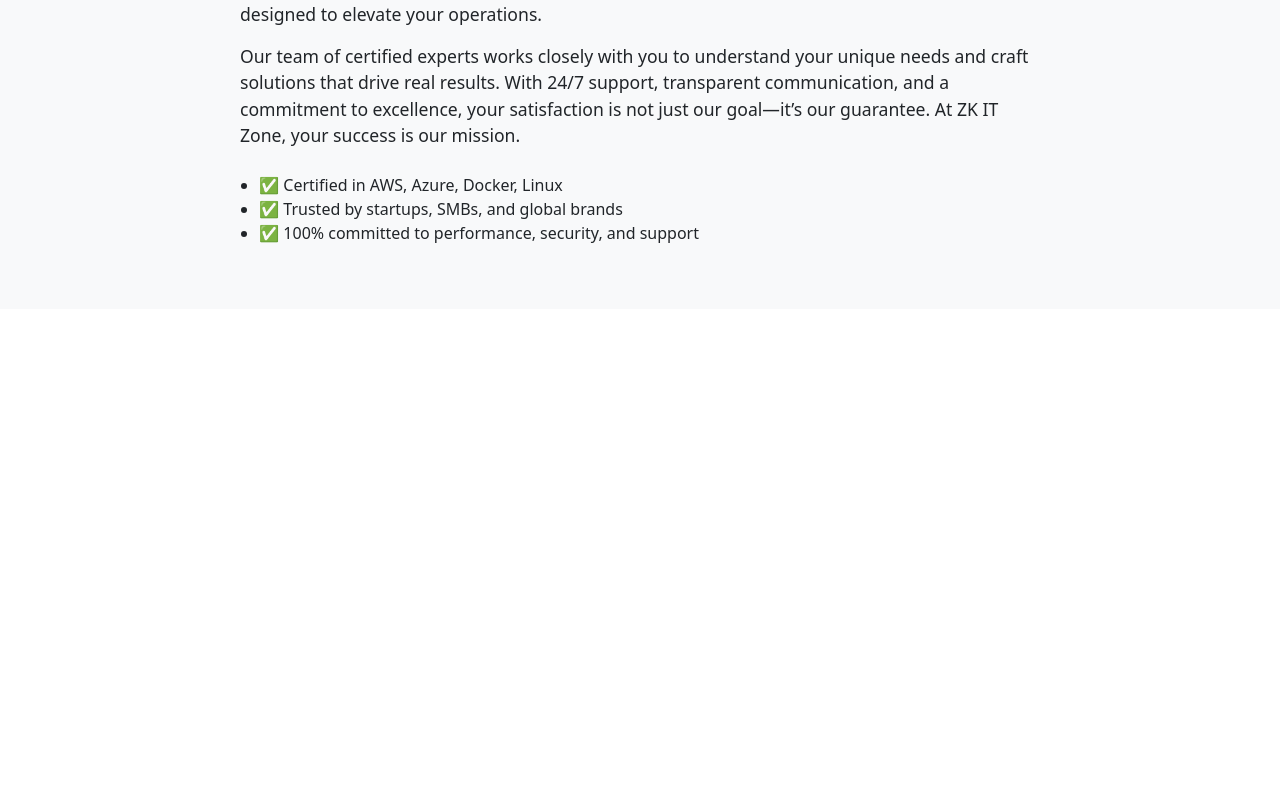
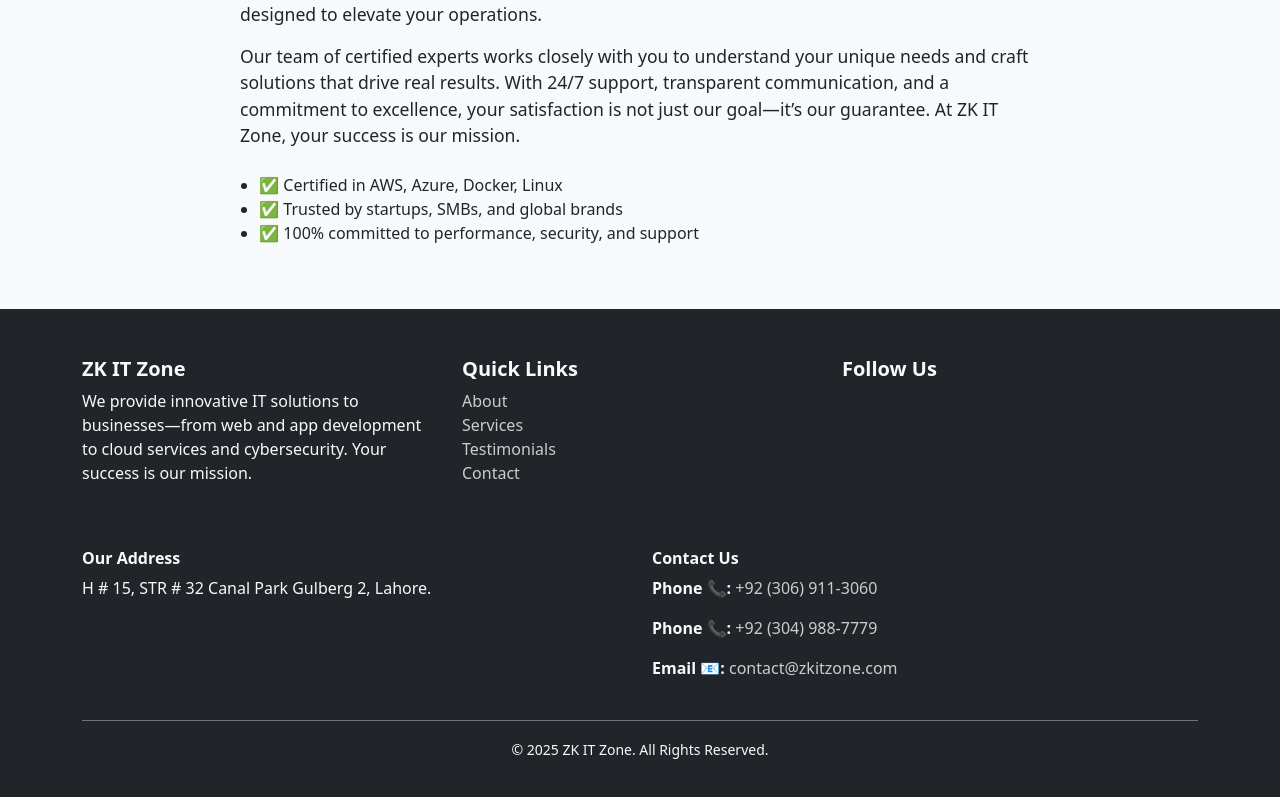
Before and after one commit to DevOpsNazim/zkitzone-landing, a React (Create React App) app: page / in a window 1280 px wide. Shown: the part 989-1786 px from the top of the page. Before the commit the page ends 1298 px from the top, so only its background shows below. Built offline with nearby package versions, Linux system fonts and the light colour scheme.

Commit message:
footer add

```diff
--- a/src/App.js
+++ b/src/App.js
@@ -2,6 +2,8 @@
 import Hero from "./components/Hero";
 import { Navbar } from "./components/Navbar";
 import { About } from "./components/About";
+import { Footer } from "./components/Footer";
+
 
 function App() {
   return (
@@ -9,6 +11,7 @@
       <Navbar />
       <Hero />
       <About />
+      <Footer/>
     </>
   );
 }
--- /dev/null
+++ b/src/components/Footer.js
@@ -0,0 +1,102 @@
+import React from "react";
+import "../css/Footer.css";
+
+export const Footer = () => {
+  return (
+    <footer className="footer bg-dark text-light py-5">
+      <div className="container">
+        <div className="row mb-4">
+          {/* Company Info */}
+          <div className="col-md-4 mb-4">
+            <h5 className="fw-bold">ZK IT Zone</h5>
+            <p>
+              We provide innovative IT solutions to businesses—from web and app
+              development to cloud services and cybersecurity. Your success is
+              our mission.
+            </p>
+          </div>
+
+          {/* Quick Links */}
+          <div className="col-md-4 mb-4">
+            <h5 className="fw-bold">Quick Links</h5>
+            <ul className="list-unstyled">
+              <li>
+                <a href="#about" className="footer-link">
+                  About
+                </a>
+              </li>
+              <li>
+                <a href="#services" className="footer-link">
+                  Services
+                </a>
+              </li>
+              <li>
+                <a href="#testimonials" className="footer-link">
+                  Testimonials
+                </a>
+              </li>
+              <li>
+                <a href="#contact" className="footer-link">
+                  Contact
+                </a>
+              </li>
+            </ul>
+          </div>
+
+          {/* Social */}
+          <div className="col-md-4 mb-4">
+            <h5 className="fw-bold">Follow Us</h5>
+            <div className="d-flex gap-3">
+              <a href="https://facebook.com" className="footer-social">
+                <i className="fab fa-facebook"></i>
+              </a>
+              <a href="https://twitter.com" className="footer-social">
+                <i className="fab fa-twitter"></i>
+              </a>
+              <a href="https://linkedin.com" className="footer-social">
+                <i className="fab fa-linkedin"></i>
+              </a>
+              <a href="https://instagram.com" className="footer-social">
+                <i className="fab fa-instagram"></i>
+              </a>
+            </div>
+          </div>
+        </div>
+
+        {/* Contact Info */}
+        <div className="row mb-4">
+          <div className="col-md-6">
+            <h6 className="fw-semibold">Our Address</h6>
+            <p>H # 15, STR # 32 Canal Park Gulberg 2, Lahore.</p>
+          </div>
+          <div className="col-md-6">
+            <h6 className="fw-semibold">Contact Us</h6>
+            <p>
+              <strong>Phone 📞:</strong>{" "}
+              <a href="tel:+923069113060" className="footer-link">
+                +92 (306) 911-3060
+              </a>
+            </p>
+            <p>
+              <strong>Phone 📞:</strong>{" "}
+              <a href="tel:+923049887779" className="footer-link">
+                +92 (304) 988-7779
+              </a>
+            </p>
+            <p>
+              <strong>Email 📧:</strong>{" "}
+              <a href="#contact" className="footer-link">
+                contact@zkitzone.com
+              </a>
+            </p>
+          </div>
+        </div>
+
+        {/* Copyright */}
+        <div className="text-center pt-3 border-top border-secondary">
+          <small>&copy; 2025 ZK IT Zone. All Rights Reserved.</small>
+        </div>
+      </div>
+    </footer>
+  );
+};
--- /dev/null
+++ b/src/css/Footer.css
@@ -0,0 +1,21 @@
+.footer {
+  background-color: #111;
+}
+
+.footer-link {
+  color: #ccc;
+  text-decoration: none;
+}
+
+.footer-link:hover {
+  color: #0d6efd;
+}
+
+.footer-social {
+  color: #ccc;
+  font-size: 1.2rem;
+}
+
+.footer-social:hover {
+  color: #0d6efd;
+}
```
